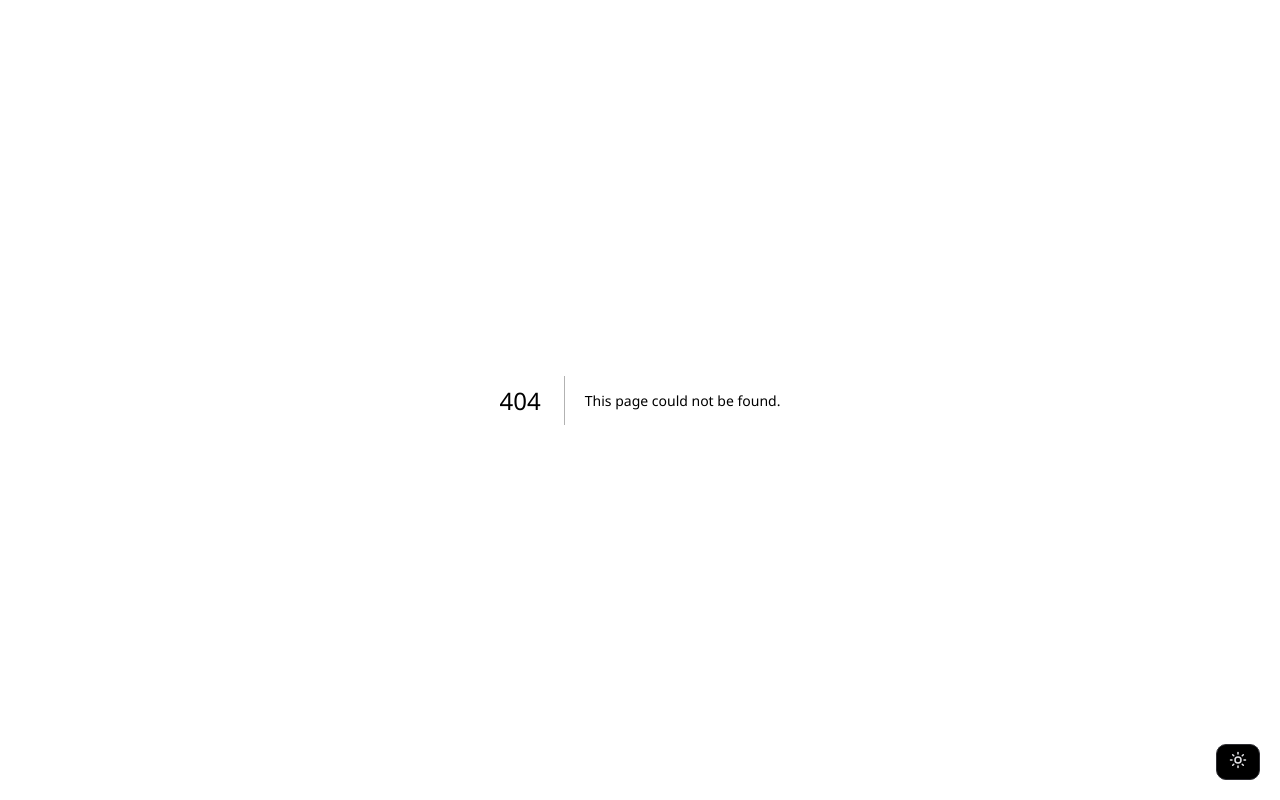
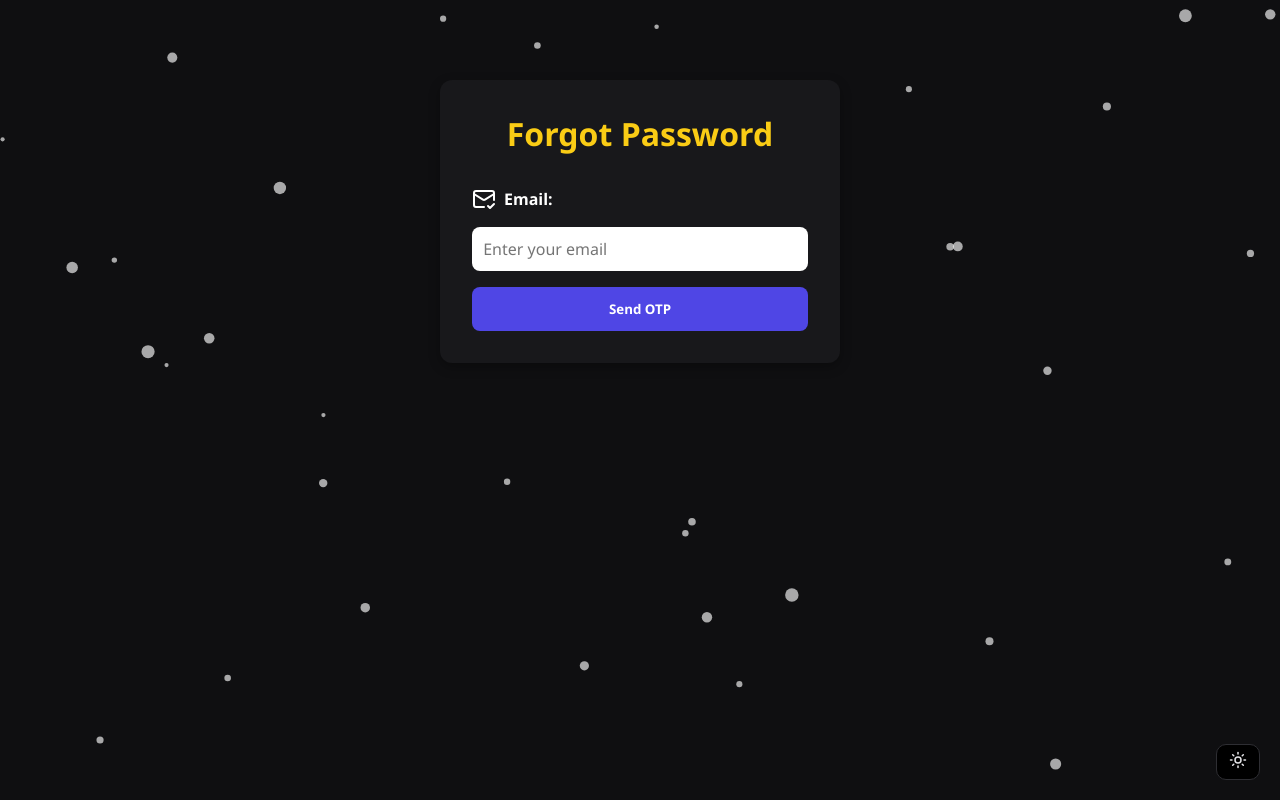
Before and after one commit to Vinoth82003/rich-blog-editor, a Next.js app: page /forgot-password in a window 1280 px wide. Before the commit this address had no page. Built offline with nearby package versions, Linux system fonts and the light colour scheme.

Commit message:
Addedd forgot-password

```diff
--- a/package.json
+++ b/package.json
@@ -51,6 +51,7 @@
     "lucide-react": "^0.525.0",
     "mongoose": "^8.16.3",
     "next": "15.3.5",
+    "nodemailer": "^7.0.5",
     "prismjs": "^1.30.0",
     "rate-limiter-flexible": "^7.1.1",
     "react": "^19.0.0",
--- /dev/null
+++ b/src/app/forgot-password/page.jsx
@@ -0,0 +1,131 @@
+"use client";
+
+import { useState } from "react";
+import styles from "./page.module.css";
+import toast, { Toaster } from "react-hot-toast";
+import { MailCheck, ShieldCheck, KeyRound } from "lucide-react";
+
+export default function ForgotPassword() {
+  const [step, setStep] = useState(1);
+  const [loading, setLoading] = useState(false);
+  const [email, setEmail] = useState("");
+  const [otp, setOtp] = useState("");
+  const [password, setPassword] = useState("");
+  const [confirmPassword, setConfirmPassword] = useState("");
+
+  const notify = (msg, type = "success") => toast[type](msg);
+
+  const handleSendOTP = async () => {
+    if (!email.includes("@")) return notify("Invalid email", "error");
+
+    setLoading(true);
+    const res = await fetch("/api/auth/forgot-password", {
+      method: "POST",
+      body: JSON.stringify({ email }),
+    });
+    setLoading(false);
+
+    const data = await res.json();
+    res.ok ? (notify("OTP sent"), setStep(2)) : notify(data.error, "error");
+  };
+
+  const handleVerifyOTP = async () => {
+    setLoading(true);
+    const res = await fetch("/api/auth/verify-otp", {
+      method: "POST",
+      body: JSON.stringify({ email, otp }),
+    });
+    setLoading(false);
+
+    const data = await res.json();
+    res.ok ? (notify("OTP verified"), setStep(3)) : notify(data.error, "error");
+  };
+
+  const handleResetPassword = async () => {
+    if (password.length < 6) return notify("Password too short", "error");
+    if (password !== confirmPassword)
+      return notify("Passwords don't match", "error");
+
+    setLoading(true);
+    const res = await fetch("/api/auth/reset-password", {
+      method: "POST",
+      body: JSON.stringify({ email, password }),
+    });
+    setLoading(false);
+
+    const data = await res.json();
+    if (res.ok) {
+      notify("Password reset!");
+      setStep(1);
+      setEmail("");
+      setOtp("");
+      setPassword("");
+      setConfirmPassword("");
+    } else notify(data.error, "error");
+  };
+
+  return (
+    <div className={styles.page}>
+      <Toaster position="top-center" />
+      <h1>Forgot Password</h1>
+
+      {step === 1 && (
+        <div className={styles.step}>
+          <label>
+            <MailCheck /> Email:
+          </label>
+          <input
+            type="email"
+            value={email}
+            placeholder="Enter your email"
+            onChange={(e) => setEmail(e.target.value)}
+          />
+          <button onClick={handleSendOTP} disabled={loading}>
+            {loading ? "Sending..." : "Send OTP"}
+          </button>
+        </div>
+      )}
+
+      {step === 2 && (
+        <div className={styles.step}>
+          <label>
+            <ShieldCheck /> OTP:
+          </label>
+          <input
+            type="text"
+            value={otp}
+            placeholder="123456"
+            onChange={(e) => setOtp(e.target.value)}
+          />
+          <button onClick={handleVerifyOTP} disabled={loading}>
+            {loading ? "Verifying..." : "Verify OTP"}
+          </button>
+        </div>
+      )}
+
+      {step === 3 && (
+        <div className={styles.step}>
+          <label>
+            <KeyRound /> New Password:
+          </label>
+          <input
+            type="password"
+            value={password}
+            placeholder="********"
+            onChange={(e) => setPassword(e.target.value)}
+          />
+          <label>Confirm Password:</label>
+          <input
+            type="password"
+            value={confirmPassword}
+            placeholder="********"
+            onChange={(e) => setConfirmPassword(e.target.value)}
+          />
+          <button onClick={handleResetPassword} disabled={loading}>
+            {loading ? "Resetting..." : "Reset Password"}
+          </button>
+        </div>
+      )}
+    </div>
+  );
+}
--- /dev/null
+++ b/src/app/forgot-password/page.module.css
@@ -0,0 +1,52 @@
+.page {
+  max-width: 400px;
+  margin: 80px auto;
+  background-color: #18181b;
+  padding: 2rem;
+  border-radius: 12px;
+  color: #fff;
+  font-family: sans-serif;
+  box-shadow: 0 4px 12px rgba(0, 0, 0, 0.3);
+}
+
+.page h1 {
+  text-align: center;
+  margin-bottom: 2rem;
+  color: #facc15;
+}
+
+.step {
+  display: flex;
+  flex-direction: column;
+  gap: 1rem;
+}
+
+.page label {
+  display: flex;
+  align-items: center;
+  gap: 0.5rem;
+  font-weight: bold;
+}
+
+.page input {
+  padding: 0.7rem;
+  border-radius: 8px;
+  border: none;
+  font-size: 1rem;
+  outline: none;
+}
+
+.page button {
+  padding: 0.8rem;
+  border: none;
+  border-radius: 8px;
+  background-color: #4f46e5;
+  color: white;
+  font-weight: bold;
+  cursor: pointer;
+  transition: background 0.3s;
+}
+
+.page button:hover {
+  background-color: #4338ca;
+}
--- a/src/components/Footer/Footer.jsx
+++ b/src/components/Footer/Footer.jsx
@@ -32,6 +32,9 @@ export default function Footer() {
           </a>
           <a href="/blog" className={styles.footerLink}>
             blogs
+          </a>
+          <a href="/forgot-password" className={styles.footerLink}>
+            Change Password
           </a>
         </nav>
 
--- a/src/components/SignInForm.jsx
+++ b/src/components/SignInForm.jsx
@@ -111,6 +111,9 @@ export default function SignInForm() {
             Don’t have an account? <Link href="/signup">Sign Up</Link>
           </p>
           <p className={styles.switchAuth}>
+            Forgot password? <Link href="/forgot-password">Change</Link>
+          </p>
+          <p className={styles.switchAuth}>
             Go Back to <Link href="/">Home</Link>
           </p>
         </form>
--- a/src/styles/Dashboard.module.css
+++ b/src/styles/Dashboard.module.css
@@ -190,6 +190,7 @@
   background: var(--card-bg);
   padding: 10px 15px;
   border-radius: 5px;
+  margin-bottom: 1.5rem;
 }
 
 .link {
```
Also changed, not shown: src/app/api/auth/forgot-password/route.js (added, +46 -0 lines), src/app/api/auth/reset-password/route.js (added, +32 -0 lines), src/app/api/auth/verify-otp/route.js (added, +18 -0 lines), src/lib/mailer.js (added, +22 -0 lines), src/lib/otpStore.js (added, +23 -0 lines), src/models/Otp.js (added, +20 -0 lines), 1 other file (tests, documents, lock files or other folders).
